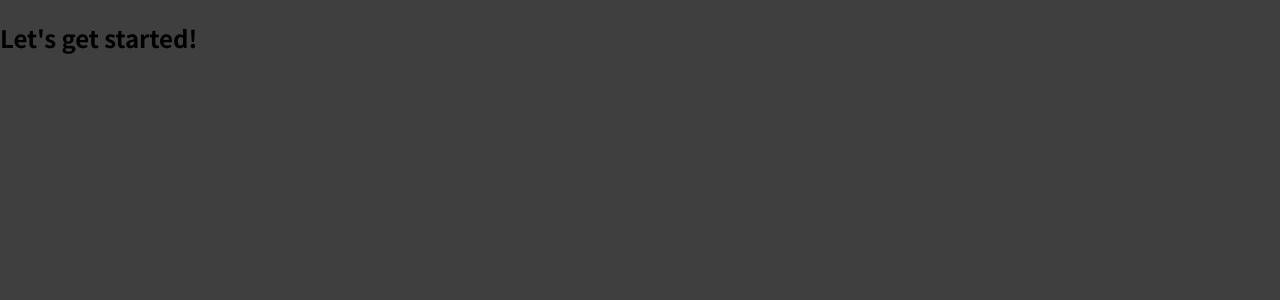
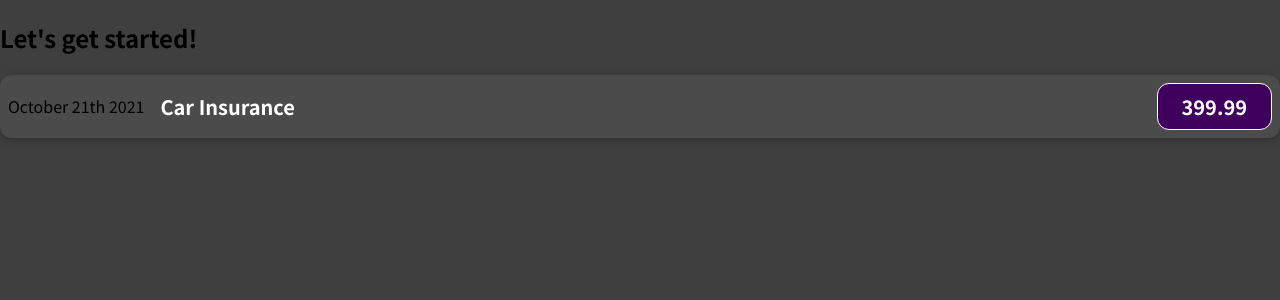
Before and after one commit to NFPN/ReactStudies01, a JavaScript app: page / in a window 1280 px wide. Shown: the top 300 px of the page. Built offline with nearby package versions, Linux system fonts and the light colour scheme.

Commit message:
add: styling

```diff
--- a/src/App.js
+++ b/src/App.js
@@ -1,7 +1,10 @@
+import ExpenseItem from "./components/ExpenseItem";
+
 function App() {
   return (
     <div>
       <h2>Let's get started!</h2>
+      <ExpenseItem></ExpenseItem>
     </div>
   );
 }
--- /dev/null
+++ b/src/components/ExpenseItem.css
@@ -0,0 +1,56 @@
+.expense-item {
+    display: flex;
+    justify-content: space-between;
+    align-items: center;
+    box-shadow: 0 2px 8px rgba(0, 0, 0, 0.25);
+    padding: 0.5rem;
+    margin: 1rem 0;
+    border-radius: 12px;
+    background-color: #4b4b4b;
+  }
+
+  .expense-item-description {
+    display: flex;
+    flex-direction: column;
+    gap: 1rem;
+    align-items: flex-end;
+    flex-flow: column-reverse;
+    justify-content: flex-start;
+    flex: 1;
+  }
+
+  .expense-item h2 {
+    color: #3a3a3a;
+    font-size: 1rem;
+    flex: 1;
+    margin: 0 1rem;
+    color: white;
+  }
+
+  .expense-item-price {
+    font-size: 1rem;
+    font-weight: bold;
+    color: white;
+    background-color: #40005d;
+    border: 1px solid white;
+    padding: 0.5rem;
+    border-radius: 12px;
+  }
+
+  @media (min-width: 580px) {
+    .expense-item-description {
+      flex-direction: row;
+      align-items: center;
+      justify-content: flex-start;
+      flex: 1;
+    }
+
+    .expense-item-description h2 {
+      font-size: 1.25rem;
+    }
+
+    .expense-item-price {
+      font-size: 1.25rem;
+      padding: 0.5rem 1.5rem;
+    }
+  }
--- /dev/null
+++ b/src/components/ExpenseItem.js
@@ -0,0 +1,15 @@
+import './ExpenseItem.css';
+
+function ExpenseItem() {
+  return (
+    <div className="expense-item">
+      <div>October 21th 2021</div>
+      <div className="expense-item-description">
+        <h2>Car Insurance</h2>
+        <div className="expense-item-price">399.99</div>
+      </div>
+    </div>
+  );
+}
+
+export default ExpenseItem;
--- a/src/CourseTraining/StudyBasics.js
+++ b/src/coursebasics/StudyBasics.js
@@ -97,7 +97,7 @@
 const newObject = {...oldObject, newProp:5};
 
 //Rest
-function SortArgs (...args)//...args is an array
+function SortArgs (...args)//...args is any array
 {
   return args.sort();
 }
```
Also changed, not shown: src/index.js (+4 -4 lines).
